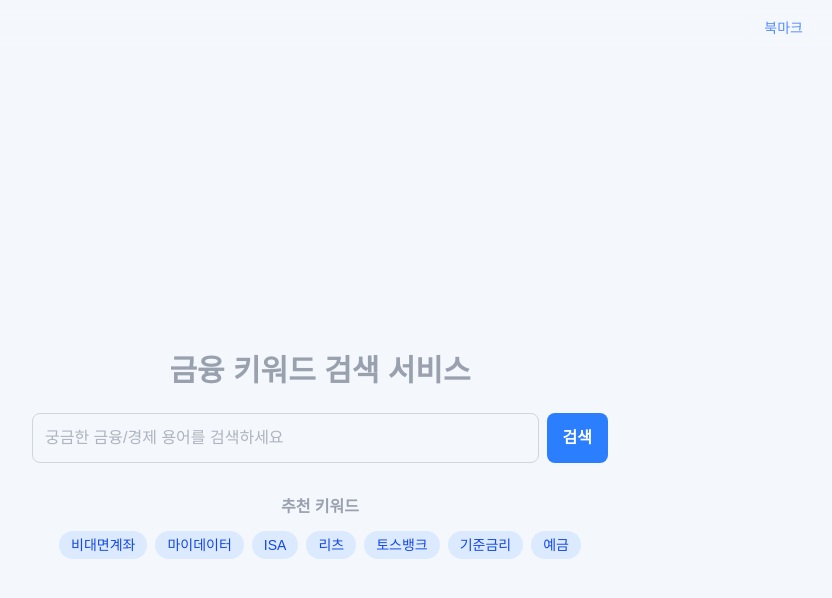
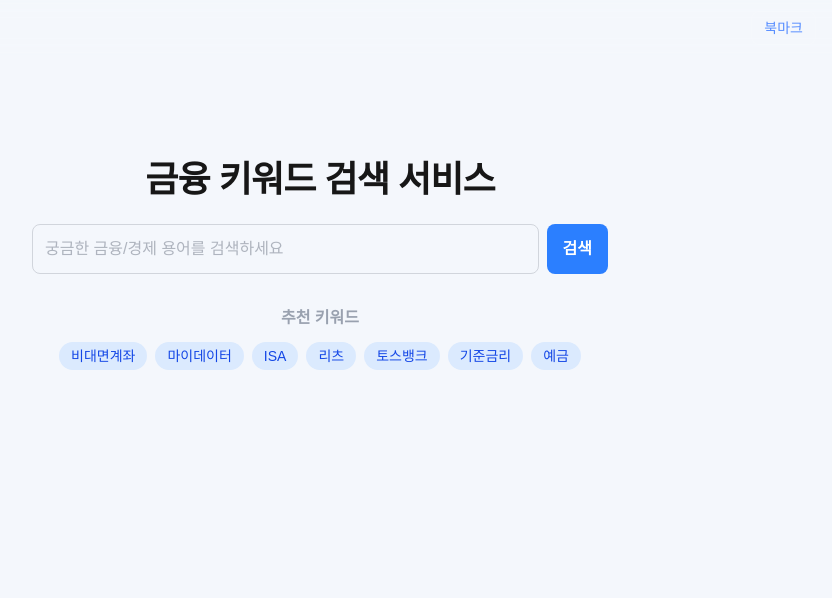
Before and after one commit to charie95/my-finwiki, a Next.js app: page / in a window 1280 px wide. Shown: the top 598 px of the page, without its empty margins (320-1152 px from the left). Built offline with nearby package versions, Linux system fonts and the light colour scheme.

Commit message:
spinner, loading c추가 작업 및 메인페이지 ui 수정

```diff
--- /dev/null
+++ b/src/app/loading.tsx
@@ -0,0 +1,9 @@
+import Spinner from "@/components/Spinner";
+
+export default function Loading() {
+  return (
+    <div className="fixed inset-0 z-50 flex items-center justify-center bg-white/70 dark:bg-black/50 backdrop-blur-sm">
+      <Spinner size={32} />
+    </div>
+  );
+}
--- a/src/app/page.tsx
+++ b/src/app/page.tsx
@@ -3,10 +3,14 @@ import RecommendedKeywords from "@/components/RecommendedKeywords";
 
 export default function Home() {
   return (
-    <main className="flex flex-col items-center justify-center min-h-screen">
-      <h1 className="text-3xl font-bold mb-6 text-gray-400">금융 키워드 검색 서비스</h1>
+    <main className="mx-auto max-w-3xl px-4min-h-[70vh]pt-16 sm:pt-20 lg:pt-24flex flex-col items-center">
+      <h1 className="mb-6 text-center text-3xl sm:text-4xl font-extrabold tracking-tight text-neutral-900 dark:text-neutral-100">
+        금융 키워드 검색 서비스
+      </h1>
       <SearchBar />
-      <RecommendedKeywords />
+      <div className="mt-8 w-full">
+        <RecommendedKeywords />
+      </div>
     </main>
   );
 }
--- /dev/null
+++ b/src/components/Spinner.tsx
@@ -0,0 +1,19 @@
+interface SpinnerProps {
+  size?: number;
+}
+
+export default function Spinner({ size = 24 }: SpinnerProps) {
+  return (
+    <svg
+      className="animate-spin text-blue-500"
+      xmlns="http://www.w3.org/2000/svg"
+      fill="none"
+      viewBox="0 0 24 24"
+      width={size}
+      height={size}
+    >
+      <circle className="opacity-25" cx="12" cy="12" r="10" stroke="currentColor" strokeWidth="4"></circle>
+      <path className="opacity-75" fill="currentColor" d="M4 12a8 8 0 018-8v4a4 4 0 00-4 4H4z"></path>
+    </svg>
+  );
+}
```
